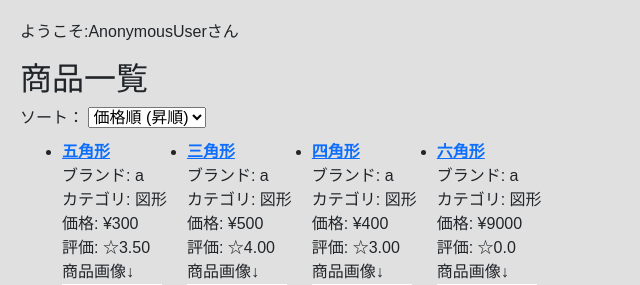
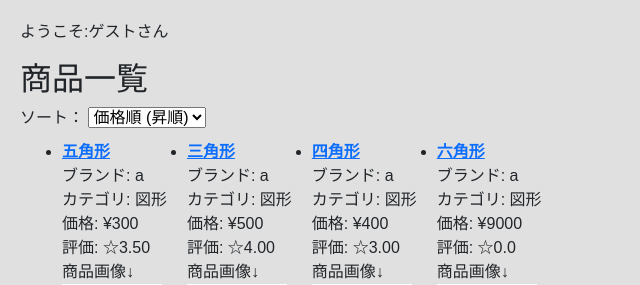
Before and after one commit to shomaozasa/NenkanSeisaku, a Django app: template amazon/templates/index.html in a window 1280 px wide. Shown: the part 100-385 px from the top of the page, without its empty margins (0-640 px from the left). Run offline with Django 4.2, Linux system fonts and the light colour scheme; the template is opened without the code that fills it: values that come from a table or form of the project are taken from there, others are empty; data comes from the database, SQL or seed files in the repository.

Commit message:
Update index.html

```diff
--- a/amazon/templates/index.html
+++ b/amazon/templates/index.html
@@ -13,7 +13,11 @@
     margin: 10px;
   }
 </style>
-<p>ようこそ:{{ user }}さん</p>
+{% if user.is_authenticated %}
+    <p>ようこそ:{{ user }}さん</p>
+{% else %}
+    <p>ようこそ:ゲストさん</p>
+{% endif %}
 <h2>商品一覧</h2>
 
 <label for="sort-select">ソート：</label>
```
